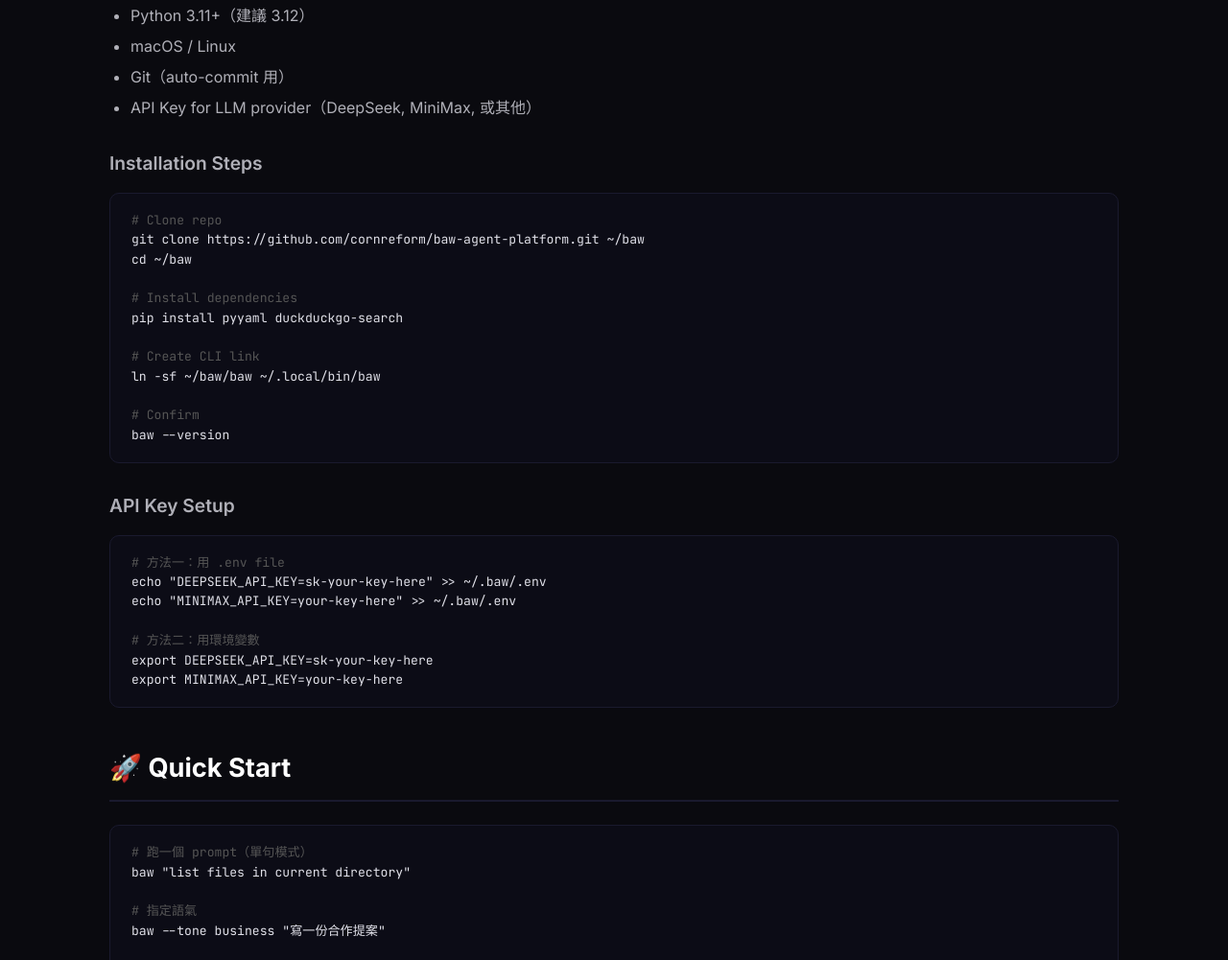
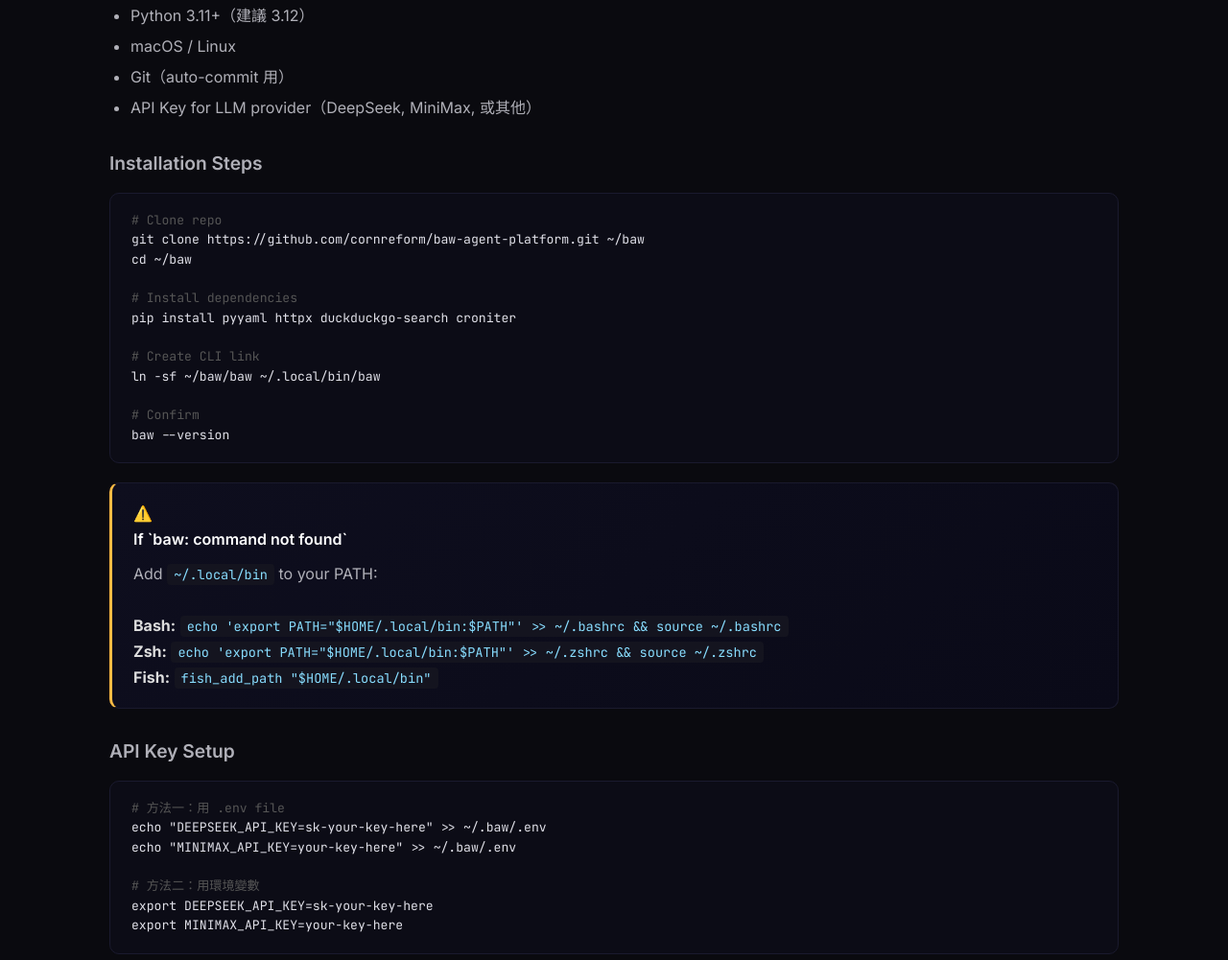
Before and after one commit to cornreform/baw-agent-platform, a plain HTML site: page docs/index.html in a window 1280 px wide. Shown: the part 2038-3039 px from the top of the page at 96% size. Drawn offline with Linux system fonts and the light colour scheme.

Commit message:
[BAW] Complete install docs: Zsh/Bash/Fish PATH, one-command install.sh, system requirements
- install.sh: auto-detect Zsh/Bash/Fish shell → suggest correct PATH command
- install.sh: auto-detect PEP 668 (--break-system-packages), verify install
- install.sh: check Python, Git, pip deps before cloning
- README.md (EN+TC): prerequisites table, PATH setup per shell, one-command install
- docs/index.html: install section with shell-specific PATH warning callout
- Added croniter to all dependency lists (dashboard fix)

```diff
--- a/docs/index.html
+++ b/docs/index.html
@@ -427,13 +427,24 @@
 cd ~/baw
 
 <span class="cmt"># Install dependencies</span>
-pip install pyyaml duckduckgo-search
+pip install pyyaml httpx duckduckgo-search croniter
 
 <span class="cmt"># Create CLI link</span>
 ln -sf ~/baw/baw ~/.local/bin/baw
 
 <span class="cmt"># Confirm</span>
 baw --version</pre>
+
+      <div class="callout warn">
+        <h4>⚠️ <span class="lang-zh">如果 `baw: command not found`</span><span class="lang-en">If `baw: command not found`</span></h4>
+        <p>
+          <span class="lang-zh">將 <code>~/.local/bin</code> 加入 PATH：</span>
+          <span class="lang-en">Add <code>~/.local/bin</code> to your PATH:</span><br>
+          <strong>Bash:</strong> <code>echo 'export PATH="$HOME/.local/bin:$PATH"' >> ~/.bashrc && source ~/.bashrc</code><br>
+          <strong>Zsh:</strong> <code>echo 'export PATH="$HOME/.local/bin:$PATH"' >> ~/.zshrc && source ~/.zshrc</code><br>
+          <strong>Fish:</strong> <code>fish_add_path "$HOME/.local/bin"</code>
+        </p>
+      </div>
 
       <h3>
         <span class="lang-zh">設定 API Keys</span>
```
Also changed, not shown: 2 other files.
